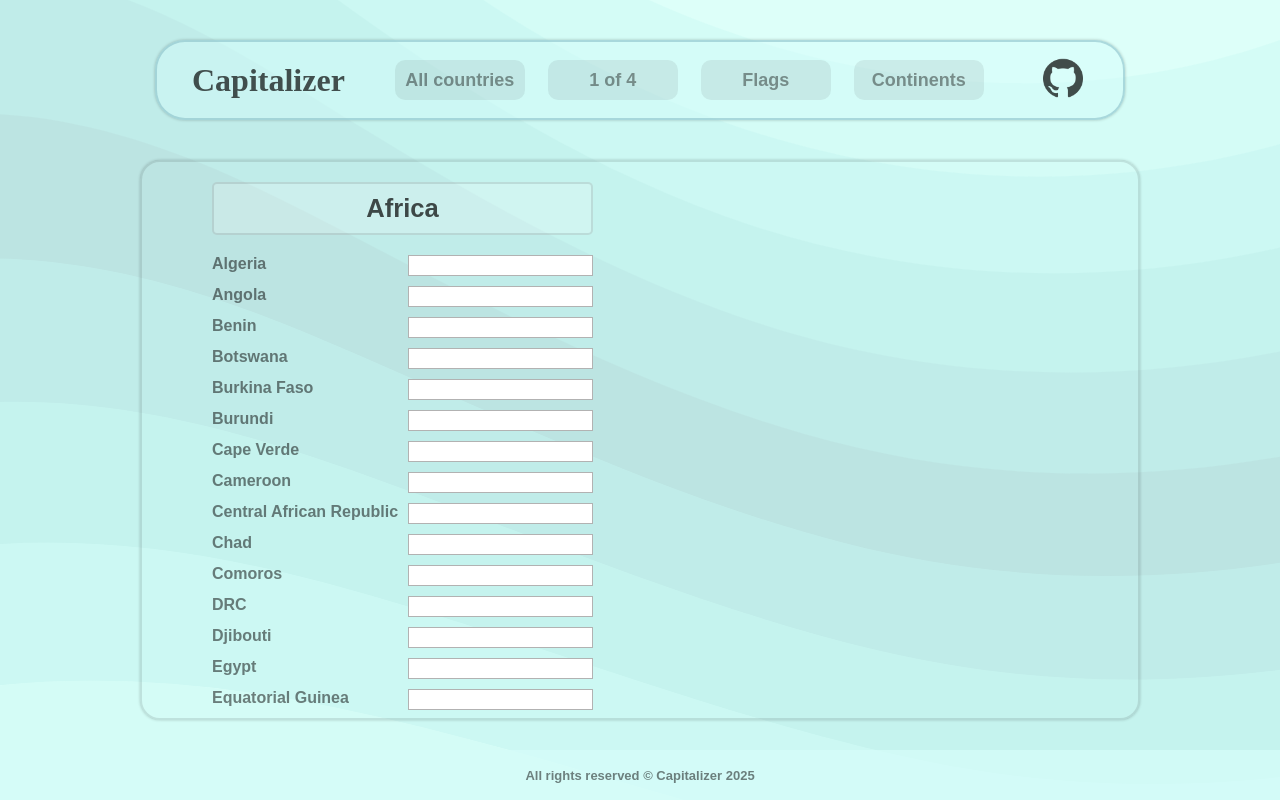
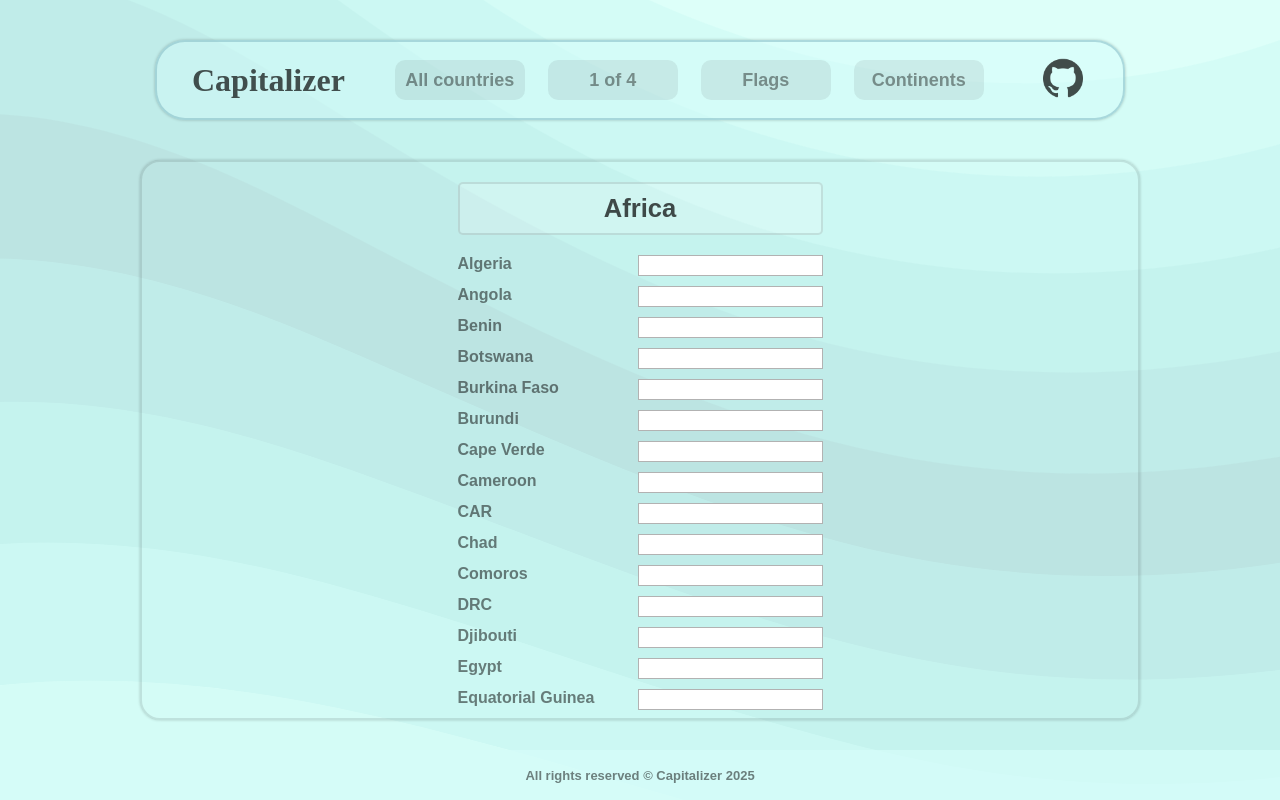
Before and after one commit to alecs007/Capitalizer, a React (Vite) app: page /all-countries in a window 1280 px wide. Built offline with nearby package versions, Linux system fonts and the light colour scheme; a web font is replaced by a local one.

Commit message:
Modified

```diff
--- a/public/data.json
+++ b/public/data.json
@@ -41,7 +41,7 @@
       "flag": "https://flagcdn.com/w320/cm.png"
     },
     {
-      "name": "Central African Republic",
+      "name": "CAR",
       "capital": "Bangui",
       "flag": "https://flagcdn.com/w320/cf.png"
     },
@@ -201,7 +201,7 @@
       "flag": "https://flagcdn.com/w320/rw.png"
     },
     {
-      "name": "São Tomé and Príncipe",
+      "name": "São Tomé",
       "capital": "Sao Tome",
       "flag": "https://flagcdn.com/w320/st.png"
     },
@@ -632,7 +632,7 @@
       "flag": "https://flagcdn.com/w320/be.png"
     },
     {
-      "name": "Bosnia and Herzegovina",
+      "name": "Bosnia & Herzegovina",
       "capital": "Sarajevo",
       "flag": "https://flagcdn.com/w320/ba.png"
     },
--- a/src/pages/all_countries/AllCountries.css
+++ b/src/pages/all_countries/AllCountries.css
@@ -7,6 +7,7 @@
   justify-content: center;
   display: flex;
   justify-content: flex-start;
+  justify-content: space-evenly;
   gap: 15%;
   flex-wrap: wrap;
   position: relative;
@@ -17,6 +18,7 @@
   overflow: scroll;
 }
 .continent_name {
+  width: 365px;
   font-size: 2rem;
   font-weight: 900;
   margin-bottom: 20px;
@@ -26,7 +28,7 @@
   background-color: rgba(255, 255, 255, 0.2);
   padding: 10px 20px;
   text-wrap: nowrap;
-  font-size: clamp(1rem, 2vw, 2rem);
+  font-size: clamp(1.5rem, 2vw, 2rem);
   color: rgba(0, 0, 0, 0.7);
   border: 2px solid rgba(0, 0, 0, 0.1);
   border-radius: 5px;
@@ -37,6 +39,7 @@
   gap: 10px;
 }
 .countries {
+  width: 365px;
   display: flex;
   justify-content: space-between;
   gap: 10px;
```
